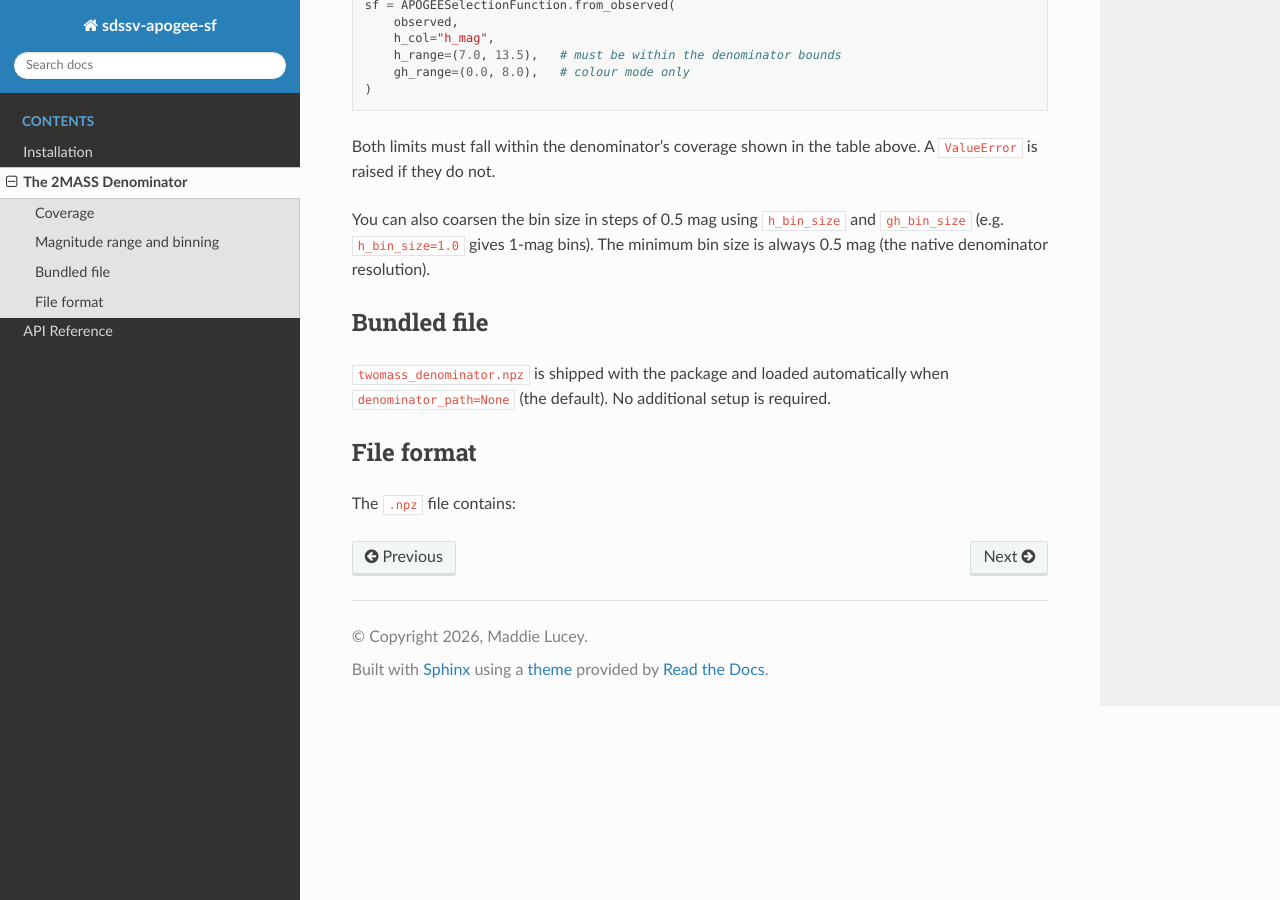
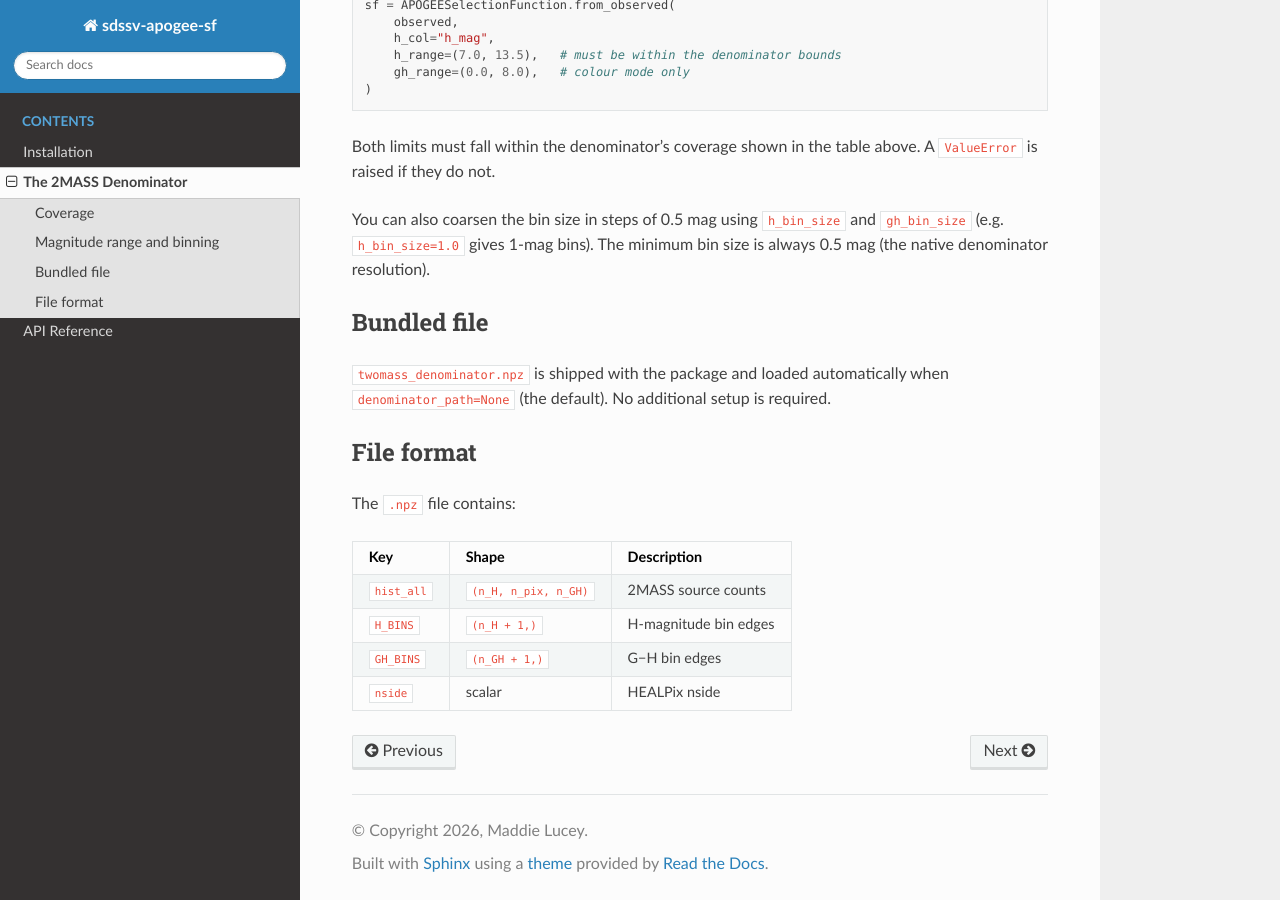
Before and after one commit to mlucey/sdssv_apogee_sf, a Sphinx documentation site: the page built from docs/denominator.rst, in a window 1280 px wide and 900 px high, scrolled down 849 px. Built offline with Sphinx 7.4.7 and the Read the Docs theme 3.1.0, drawn with Linux system fonts in a browser that asks for light colours.

Commit message:
docs: fix file format table using list-table directive
Simple RST tables with inline code markup in cells can fail to parse
in Sphinx; list-table is more robust.

Co-Authored-By: Claude Sonnet 4.6 <noreply@anthropic.com>

```diff
--- a/docs/denominator.rst
+++ b/docs/denominator.rst
@@ -65,11 +65,22 @@ File format
 
 The ``.npz`` file contains:
 
-===========  =====================================  ===========
-Key          Shape                                  Description
-===========  =====================================  ===========
-``hist_all`` ``(n_H, n_pix, n_GH)``                2MASS source counts
-``H_BINS``   ``(n_H + 1,)``                        H-magnitude bin edges
-``GH_BINS``  ``(n_GH + 1,)``                       G−H bin edges
-``nside``    scalar                                 HEALPix nside
-===========  =====================================  ===========
+.. list-table::
+   :header-rows: 1
+   :widths: auto
+
+   * - Key
+     - Shape
+     - Description
+   * - ``hist_all``
+     - ``(n_H, n_pix, n_GH)``
+     - 2MASS source counts
+   * - ``H_BINS``
+     - ``(n_H + 1,)``
+     - H-magnitude bin edges
+   * - ``GH_BINS``
+     - ``(n_GH + 1,)``
+     - G−H bin edges
+   * - ``nside``
+     - scalar
+     - HEALPix nside
```
